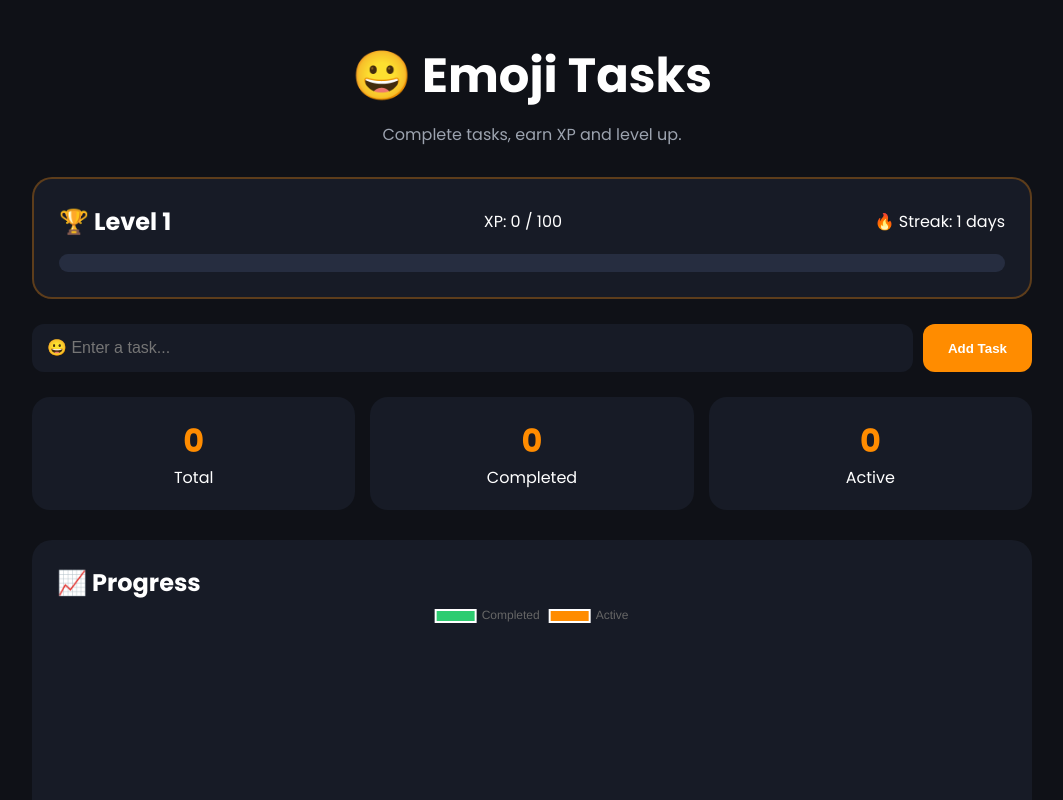
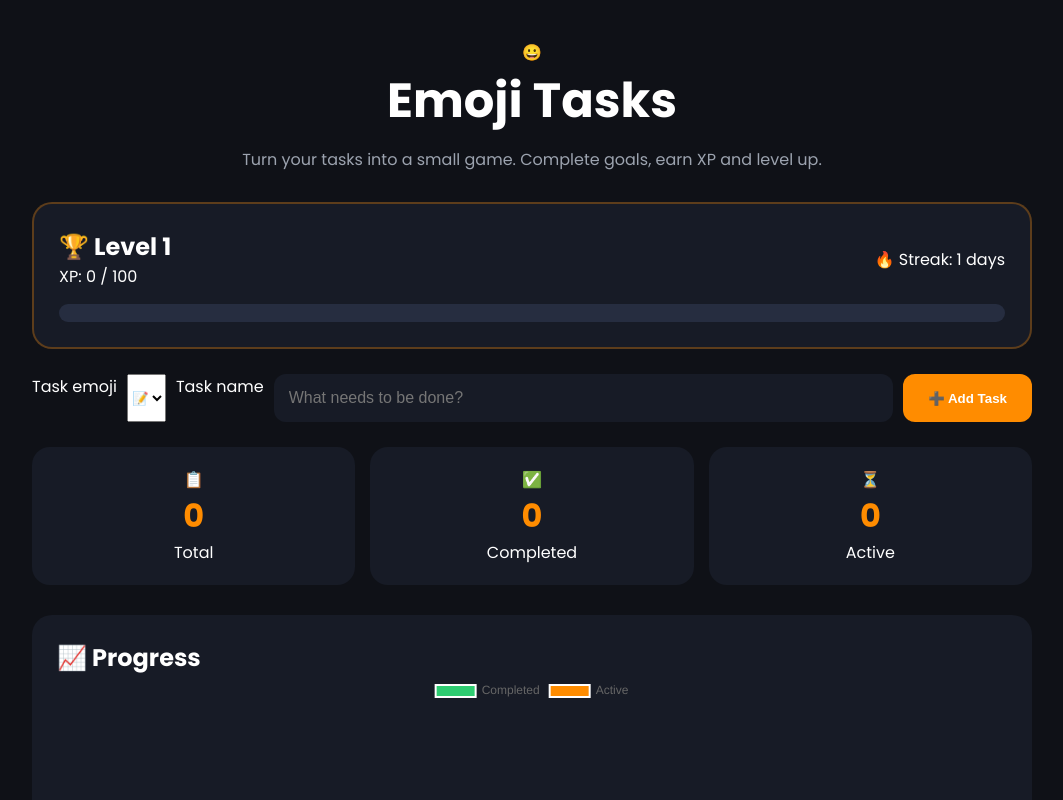
Before and after one commit to Ordboybro/EmojiTasks, a plain HTML site: page index.html in a window 1280 px wide. Shown: the top 800 px of the page, without its empty margins (108-1171 px from the left). Drawn offline with nearby package versions, Linux system fonts and the light colour scheme.

Commit message:
refactor: improve EmojiTasks structure and accessibility

```diff
--- a/index.html
+++ b/index.html
@@ -1,135 +1,103 @@
 <!DOCTYPE html>
 <html lang="en">
 <head>
-<meta charset="UTF-8">
-<meta name="viewport" content="width=device-width, initial-scale=1.0">
+    <meta charset="UTF-8">
+    <meta name="viewport" content="width=device-width, initial-scale=1.0">
+    <meta name="description" content="EmojiTasks is a gamified task manager with XP, levels, streaks, achievements and local browser storage.">
+    <meta name="theme-color" content="#0f1117">
 
-<title>Emoji Tasks</title>
+    <title>EmojiTasks • Gamified Task Manager</title>
 
-<link rel="stylesheet" href="style.css">
-
-<link rel="icon" type="image/svg+xml" href="assets/favicon.svg">
-
-<link rel="preconnect" href="https://fonts.googleapis.com">
-<link href="https://fonts.googleapis.com/css2?family=Poppins:wght@300;400;500;600;700&display=swap" rel="stylesheet">
+    <link rel="stylesheet" href="style.css">
+    <link rel="preconnect" href="https://fonts.googleapis.com">
+    <link rel="preconnect" href="https://fonts.gstatic.com" crossorigin>
+    <link href="https://fonts.googleapis.com/css2?family=Poppins:wght@300;400;500;600;700;800&display=swap" rel="stylesheet">
 </head>
 
 <body>
+    <main class="container">
+        <header class="hero">
+            <div class="logo" aria-hidden="true">😀</div>
+            <h1>Emoji Tasks</h1>
+            <p class="subtitle">Turn your tasks into a small game. Complete goals, earn XP and level up.</p>
+        </header>
 
-<div class="container">
+        <section class="profile-card" aria-labelledby="profileTitle">
+            <div class="level-info">
+                <div>
+                    <h2 id="profileTitle">🏆 Level <span id="level">1</span></h2>
+                    <p>XP: <span id="xp">0</span> / <span id="maxXp">100</span></p>
+                </div>
+                <p class="streak">🔥 Streak: <span id="streak">0</span> days</p>
+            </div>
 
-    <header>
+            <div class="progress-container" role="progressbar" aria-label="Experience progress" aria-valuemin="0" aria-valuemax="100" aria-valuenow="0">
+                <div id="progressBar" class="progress-bar"></div>
+            </div>
+        </section>
 
-        <h1>😀 Emoji Tasks</h1>
+        <section class="task-form" aria-label="Add task">
+            <label class="sr-only" for="taskEmoji">Task emoji</label>
+            <select id="taskEmoji" aria-label="Task emoji">
+                <option value="📝">📝</option>
+                <option value="💻">💻</option>
+                <option value="📚">📚</option>
+                <option value="🏃">🏃</option>
+                <option value="🎮">🎮</option>
+                <option value="💡">💡</option>
+                <option value="🔥">🔥</option>
+                <option value="🎯">🎯</option>
+            </select>
 
-        <p class="subtitle">
-            Complete tasks, earn XP and level up.
-        </p>
+            <label class="sr-only" for="taskInput">Task name</label>
+            <input type="text" id="taskInput" maxlength="200" autocomplete="off" placeholder="What needs to be done?">
+            <button id="addTaskBtn" type="button">➕ Add Task</button>
+        </section>
 
-    </header>
+        <section class="stats" aria-label="Task statistics">
+            <div class="stat-card"><span class="stat-icon">📋</span><h3 id="totalTasks">0</h3><span>Total</span></div>
+            <div class="stat-card"><span class="stat-icon">✅</span><h3 id="completedTasks">0</h3><span>Completed</span></div>
+            <div class="stat-card"><span class="stat-icon">⏳</span><h3 id="activeTasks">0</h3><span>Active</span></div>
+        </section>
 
-    <section class="profile-card">
+        <section class="chart-section" aria-labelledby="progressTitle">
+            <h2 id="progressTitle">📈 Progress</h2>
+            <div class="chart-wrap">
+                <canvas id="progressChart" aria-label="Completed versus active tasks"></canvas>
+                <p id="chartFallback" class="empty-state" hidden>Progress chart is unavailable.</p>
+            </div>
+        </section>
 
-<div class="level-info">
+        <section class="tasks-section" aria-labelledby="tasksTitle">
+            <div class="section-heading">
+                <div>
+                    <h2 id="tasksTitle">Your Tasks</h2>
+                    <p id="taskSummary" class="section-note">No tasks yet.</p>
+                </div>
+                <button id="clearCompletedBtn" class="secondary-btn" type="button">Clear completed</button>
+            </div>
 
-    <h2>🏆 Level <span id="level">1</span></h2>
+            <ul id="taskList" aria-live="polite"></ul>
+            <p id="emptyTasks" class="empty-state">Add your first task above 🚀</p>
+        </section>
 
-    <p>
-        XP:
-        <span id="xp">0</span>
-        /
-        <span id="maxXp">100</span>
-    </p>
+        <section class="achievements" aria-labelledby="achievementsTitle">
+            <h2 id="achievementsTitle">🏅 Achievements</h2>
+            <div id="achievementsList" class="achievement-list">
+                <div class="achievement locked" id="firstTask">🎯 First Task</div>
+                <div class="achievement locked" id="tenTasks">🚀 Complete 10 Tasks</div>
+                <div class="achievement locked" id="levelFive">👑 Reach Level 5</div>
+            </div>
+        </section>
 
-    <p>
-        🔥 Streak:
-        <span id="streak">0</span>
-        days
-    </p>
+        <footer>
+            <p>Made with ❤️ by ORDBOY</p>
+        </footer>
+    </main>
 
-</div>
+    <div id="toast" role="status" aria-live="polite"></div>
 
-        <div class="progress-container">
-            <div id="progressBar" class="progress-bar"></div>
-        </div>
-
-    </section>
-
-    <section class="task-form">
-
-        <input
-            type="text"
-            id="taskInput"
-            placeholder="😀 Enter a task..."
-        >
-
-        <button id="addTaskBtn">
-            Add Task
-        </button>
-
-    </section>
-
-    <section class="stats">
-
-        <div class="stat-card">
-            <h3 id="totalTasks">0</h3>
-            <span>Total</span>
-        </div>
-
-        <div class="stat-card">
-            <h3 id="completedTasks">0</h3>
-            <span>Completed</span>
-        </div>
-
-        <div class="stat-card">
-            <h3 id="activeTasks">0</h3>
-            <span>Active</span>
-        </div>
-
-    </section>
-
-    <section class="chart-section">
-
-        <h2>📈 Progress</h2>
-
-        <canvas id="progressChart"></canvas>
-
-    </section>
-
-    <section class="tasks-section">
-
-        <h2>Your Tasks</h2>
-
-        <ul id="taskList"></ul>
-
-    </section>
-
-</div>
-
-<section class="achievements">
-    <h2>🏅 Achievements</h2>
-
-    <div id="achievementsList" class="achievement-list">
-
-        <div class="achievement locked" id="firstTask">
-            🎯 First Task
-        </div>
-
-        <div class="achievement locked" id="tenTasks">
-            🚀 Complete 10 Tasks
-        </div>
-
-        <div class="achievement locked" id="levelFive">
-            👑 Reach Level 5
-        </div>
-
-    </div>
-</section>
-
-<script src="https://cdn.jsdelivr.net/npm/chart.js"></script>
-<script src="script.js"></script>
-
-<div id="toast"></div>
-
+    <script src="https://cdn.jsdelivr.net/npm/chart.js"></script>
+    <script src="script.js"></script>
 </body>
 </html>
```
